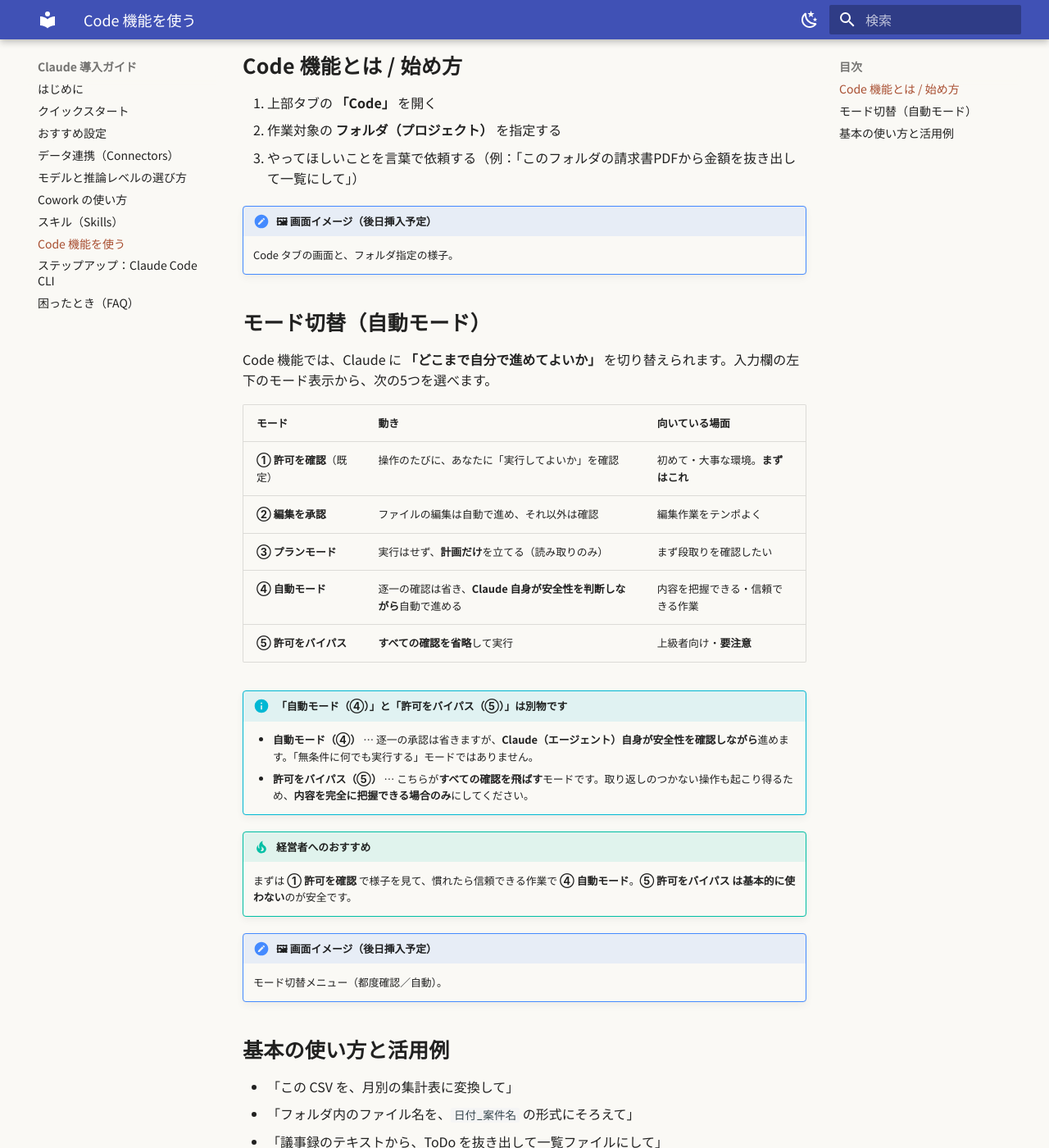
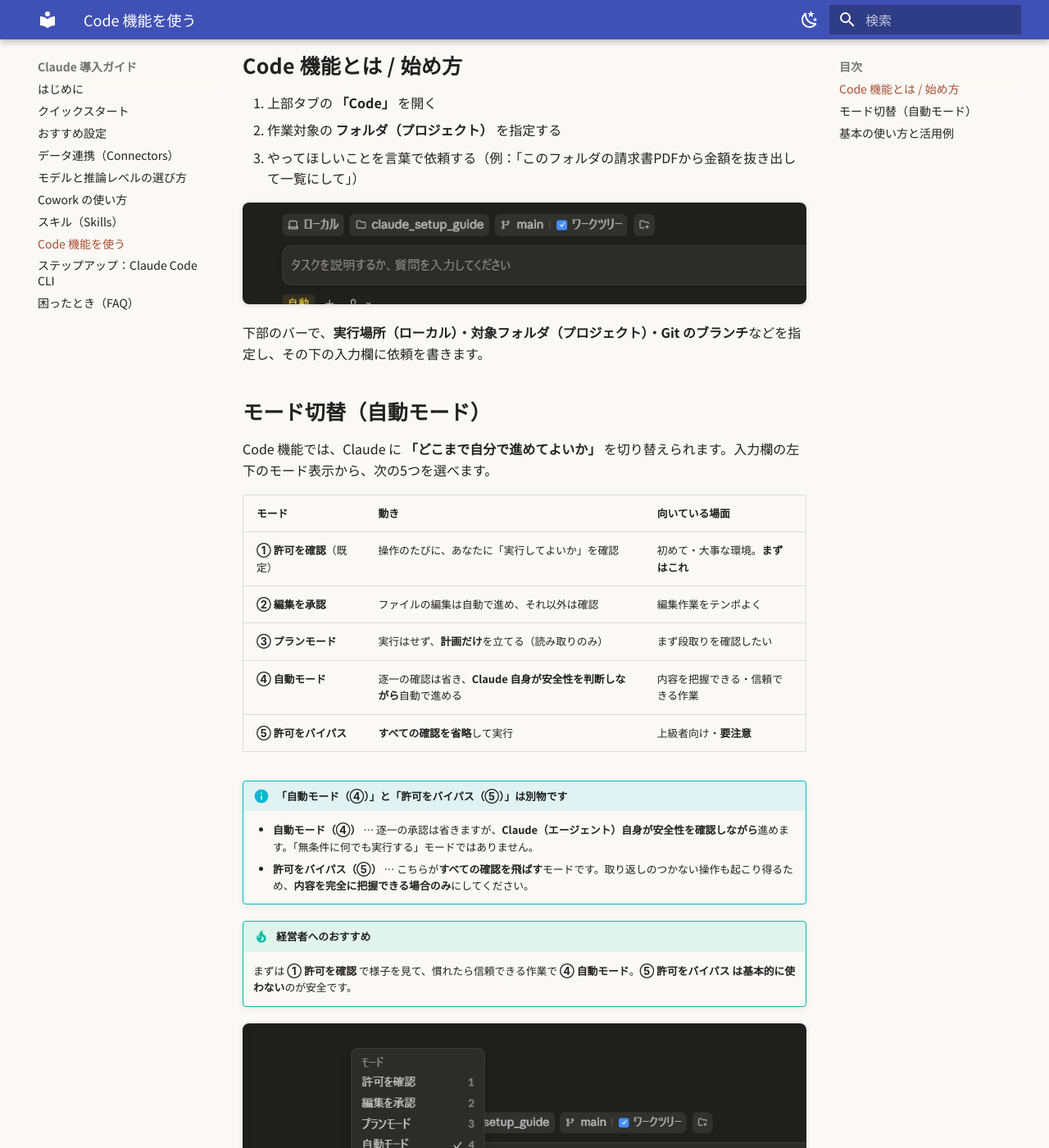
Before and after one commit to redjp/claude_setup_guide, an MkDocs documentation site: the page built from docs/code.md, in a window 1280 px wide and 1400 px high, scrolled down 359 px. Shown: the whole window at 82% size. Built offline with MkDocs 1.6.1 and Material for MkDocs 9.7.7, drawn with Linux system fonts in a browser that asks for light colours.

Commit message:
Add Code screenshots: mode menu and Code controls bar (cropped, no PII)
実機スクショをトリミング（氏名・会話一覧を除外）してCode章に挿入：5モードのメニュー、フォルダ/ブランチ指定バー。

Co-Authored-By: Claude Opus 4.8 <noreply@anthropic.com>

```diff
--- a/docs/code.md
+++ b/docs/code.md
@@ -11,8 +11,9 @@
 2. 作業対象の **フォルダ（プロジェクト）** を指定する
 3. やってほしいことを言葉で依頼する（例：「このフォルダの請求書PDFから金額を抜き出して一覧にして」）
 
-!!! note "🖼 画面イメージ（後日挿入予定）"
-    Code タブの画面と、フォルダ指定の様子。
+![Code タブ下部のバー：実行場所・対象フォルダ・ブランチの指定](img/code-interface.png)
+
+下部のバーで、**実行場所（ローカル）・対象フォルダ（プロジェクト）・Git のブランチ**などを指定し、その下の入力欄に依頼を書きます。
 
 ## モード切替（自動モード） { #auto-mode }
 
@@ -33,8 +34,7 @@ Code 機能では、Claude に **「どこまで自分で進めてよいか」**
 !!! tip "経営者へのおすすめ"
     まずは **① 許可を確認** で様子を見て、慣れたら信頼できる作業で **④ 自動モード**。**⑤ 許可をバイパス は基本的に使わない**のが安全です。
 
-!!! note "🖼 画面イメージ（後日挿入予定）"
-    モード切替メニュー（都度確認／自動）。
+![入力欄の左下から開く、5つのモード切り替えメニュー](img/code-modes.png)
 
 ## 基本の使い方と活用例
 
```
Also changed, not shown: docs/img/code-interface.png (added), docs/img/code-modes.png (added).
